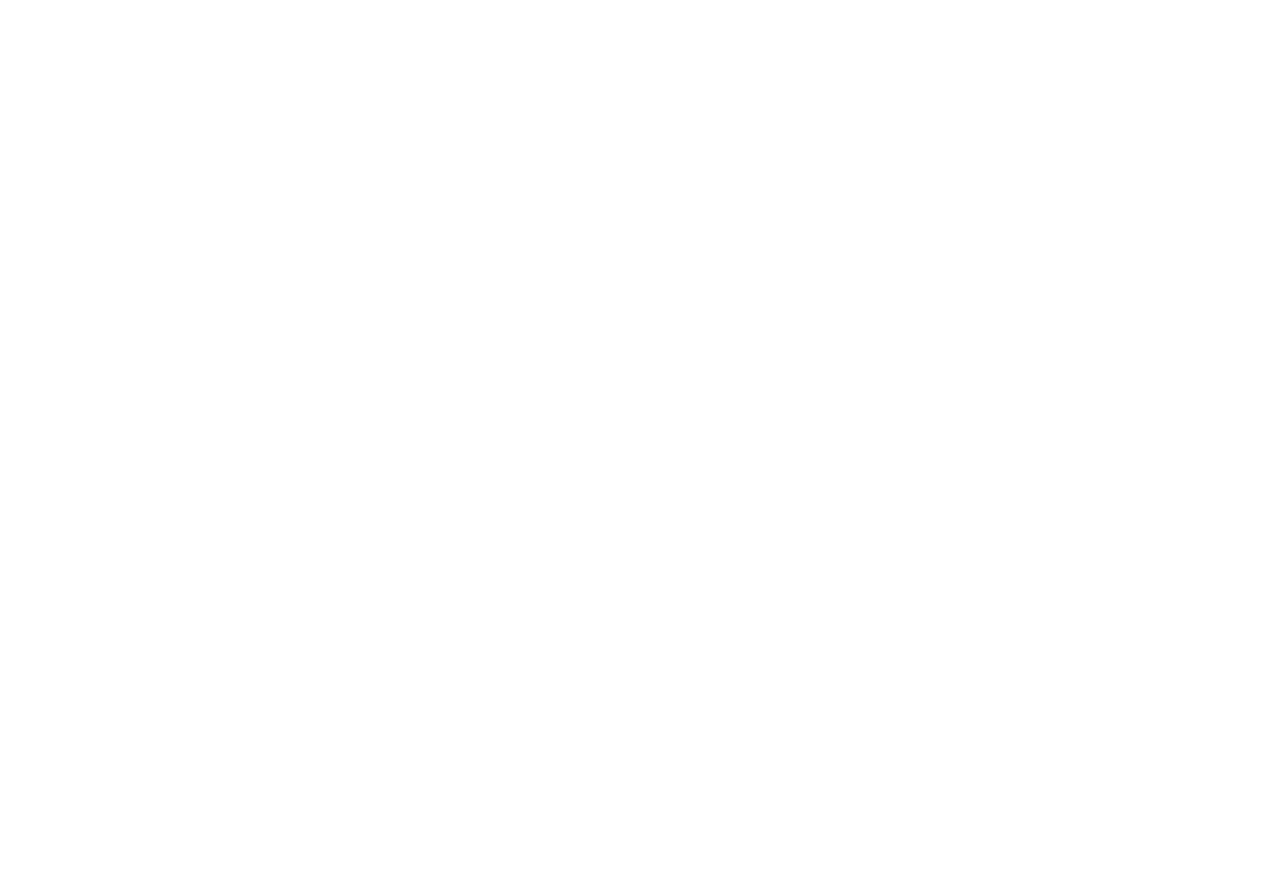
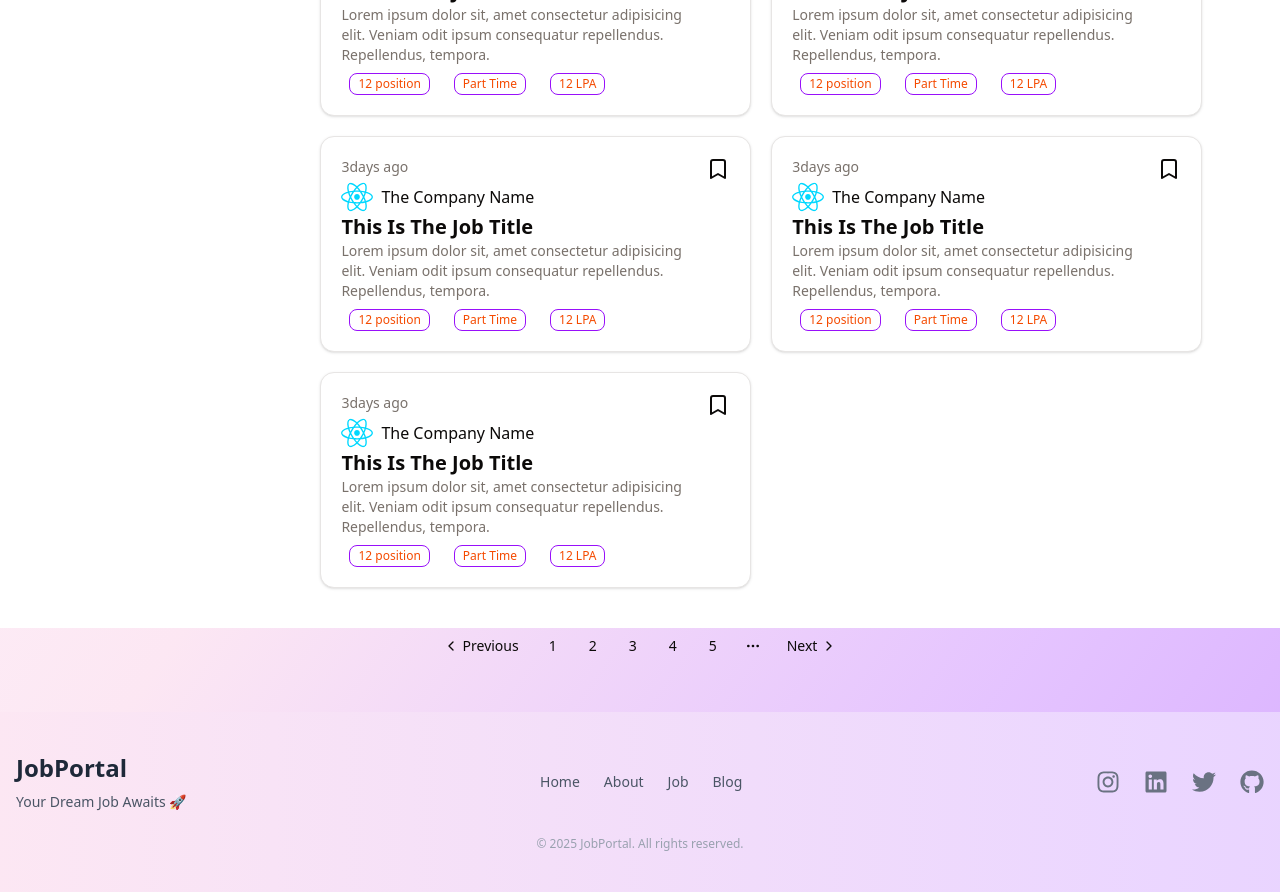
Before and after one commit to shivam-singh465/myjobportel, a React (Vite) app in the folder frontend/: page /job in a window 1280 px wide. Shown: the part 940-1832 px from the top of the page. Before the commit the page ends 800 px from the top, so only its background shows below. Built offline with nearby package versions, Linux system fonts and the light colour scheme.

Commit message:
i create he job  page almost

```diff
--- a/frontend/src/components/About.jsx
+++ b/frontend/src/components/About.jsx
@@ -1,9 +1,47 @@
-import React from 'react'
+import React from "react";
+import { Navbar,Footer } from "./index";
 
-function About() {
+const About = () => {
   return (
-    <div>About</div>
-  )
-}
+    <>
+      <Navbar />
 
-export default About
+      <section className="py-16 px-4 md:px-20">
+      <div className="max-w-6xl mx-auto text-center">
+        <h2 className="text-4xl md:text-5xl font-bold text-black mb-6">
+          About <span className="text-purple-600">JobPortal</span>
+        </h2>
+        <p className="text-gray-600 text-lg max-w-3xl mx-auto mb-10">
+          JobPortal is the <span className="text-purple-600 font-medium">#1 platform</span> to find your dream job.
+          We empower job seekers with smart tools and help recruiters find the right talent quickly.
+        </p>
+
+        <div className="grid md:grid-cols-3 gap-6 mt-10">
+          <div className="bg-white rounded-2xl shadow-md p-6 hover:shadow-xl border border-purple-100 transition">
+            <h3 className="text-xl font-semibold text-purple-600 mb-2">Job Seekers</h3>
+            <p className="text-gray-600">
+              Apply easily, track applications, and find roles that match your goals and skills.
+            </p>
+          </div>
+          <div className="bg-white rounded-2xl shadow-md p-6 hover:shadow-xl border border-purple-100 transition">
+            <h3 className="text-xl font-semibold text-purple-600 mb-2">Recruiters</h3>
+            <p className="text-gray-600">
+              Reach top talent fast with smart job posting and filtering tools.
+            </p>
+          </div>
+          <div className="bg-white rounded-2xl shadow-md p-6 hover:shadow-xl border border-purple-100 transition">
+            <h3 className="text-xl font-semibold text-purple-600 mb-2">Our Vision</h3>
+            <p className="text-gray-600">
+              To bridge the gap between passion and profession, globally and impactfully.
+            </p>
+          </div>
+        </div>
+      </div>
+    </section>
+    <Footer/>
+    </>
+
+  );
+};
+
+export default About;
--- /dev/null
+++ b/frontend/src/components/FilterCard/FilterCard.jsx
@@ -0,0 +1,9 @@
+import React from 'react'
+
+function FilterCard() {
+  return (
+    <div>FilterCard</div>
+  )
+}
+
+export default FilterCard
--- a/frontend/src/components/Job.jsx
+++ b/frontend/src/components/Job.jsx
@@ -1,9 +1,35 @@
 import React from 'react'
+import { Footer, Navbar, FilterCard, JobCard, UserPagination } from './index'
+import { Filter } from 'lucide-react'
+
+const jobsArray = [1, 2, 3, 4, 5, 6, 7, 8, 9, 10]
 
 function Job() {
   return (
     <div>
+      <Navbar />
+      <div className='flex justify-center gap-3 mt-5 bg-white py-5 px-[5%]' >
+        <div className='min-w-[20%] '>
+          <FilterCard />
+        </div>
 
+        <div className='min-w-[80%] grid grid-cols-2 gap-5  overflow-y-auto bg-white p-5'>
+
+          {
+            jobsArray.map((item, index) => {
+              return (
+                <JobCard key={index} />
+              )
+            })
+          }
+          <JobCard />
+
+        </div>
+
+      </div>
+
+          <UserPagination/>
+      <Footer />
     </div>
   )
 }
--- /dev/null
+++ b/frontend/src/components/UserPagination/UserPagination.jsx
@@ -0,0 +1,49 @@
+import React from 'react'
+import {
+    Pagination,
+    PaginationContent,
+    PaginationEllipsis,
+    PaginationItem,
+    PaginationLink,
+    PaginationNext,
+    PaginationPrevious,
+  } from "../ui/pagination"
+
+
+function UserPagination() {
+    return (
+        <div>
+            <Pagination>
+                <PaginationContent>
+                    <PaginationItem>
+                        <PaginationPrevious href="#" />
+                    </PaginationItem>
+                    <PaginationItem>
+                        <PaginationLink href="#">1</PaginationLink>
+                    </PaginationItem>
+                    <PaginationItem>
+                        <PaginationLink href="#">2</PaginationLink>
+                    </PaginationItem>
+                    <PaginationItem>
+                        <PaginationLink href="#">3</PaginationLink>
+                    </PaginationItem>
+                    <PaginationItem>
+                        <PaginationLink href="#">4</PaginationLink>
+                    </PaginationItem>
+                    <PaginationItem>
+                        <PaginationLink href="#">5</PaginationLink>
+                    </PaginationItem>
+                    <PaginationItem>
+                        <PaginationEllipsis />
+                    </PaginationItem>
+                    <PaginationItem>
+                        <PaginationNext href="#" />
+                    </PaginationItem>
+                </PaginationContent>
+            </Pagination>
+
+        </div>
+    )
+}
+
+export default UserPagination
--- /dev/null
+++ b/frontend/src/components/jobCard/JobCard.jsx
@@ -0,0 +1,37 @@
+import { Bookmark } from 'lucide-react'
+import React from 'react'
+import reactLogo from '../../assets/react.svg'
+import { Avatar, AvatarImage } from '../ui/avatar'
+import { Badge } from '../ui/badge'
+import { Card } from '../ui/card'
+
+function JobCard() {
+  return (
+    <Card className='p-5'>
+    <div>
+      <div className='flex justify-between w-full'>
+        <p className='text-muted-foreground text-sm'>3days ago</p>
+        <p><Bookmark/></p>
+      </div>
+      <div className='flex items-center capitalize text-md gap-2'>
+        <Avatar>
+          <AvatarImage src={reactLogo}/>
+        </Avatar>
+        <h2>The Company name</h2>
+      </div>
+      <div>
+        <h2 className='text-xl capitalize font-bold'>this is the job title</h2>
+        <p className='pe-10 text-sm text-muted-foreground'>Lorem ipsum dolor sit, amet consectetur adipisicing elit. Veniam odit ipsum consequatur repellendus. Repellendus, tempora.</p>
+      </div>
+      <div className='flex justify-start gap-2 pt-2'>
+        <Badge className={"text-orange-600 mx-2 px-2 border border-purple-600"} variant="ghost">12 position</Badge>
+        <Badge className={"text-orange-600 mx-2 px-2 border border-purple-600"} variant="ghost">Part Time</Badge>
+        <Badge className={"text-orange-600 mx-2 px-2 border border-purple-600"} variant="ghost">12 LPA</Badge>
+      </div>
+
+    </div>
+    </Card>
+  )
+}
+
+export default JobCard
--- a/frontend/src/components/ui/button.jsx
+++ b/frontend/src/components/ui/button.jsx
@@ -45,10 +45,10 @@
   const Comp = asChild ? Slot : "button"
 
   return (
-    (<Comp
+    <Comp
       data-slot="button"
       className={cn(buttonVariants({ variant, size, className }))}
-      {...props} />)
+      {...props} />
   );
 }
 
--- /dev/null
+++ b/frontend/src/components/ui/pagination.jsx
@@ -0,0 +1,118 @@
+import * as React from "react"
+import {
+  ChevronLeftIcon,
+  ChevronRightIcon,
+  MoreHorizontalIcon,
+} from "lucide-react"
+
+import { cn } from "@/lib/utils"
+import { buttonVariants } from "@/components/ui/button";
+
+function Pagination({
+  className,
+  ...props
+}) {
+  return (
+    <nav
+      role="navigation"
+      aria-label="pagination"
+      data-slot="pagination"
+      className={cn("mx-auto flex w-full justify-center", className)}
+      {...props} />
+  );
+}
+
+function PaginationContent({
+  className,
+  ...props
+}) {
+  return (
+    <ul
+      data-slot="pagination-content"
+      className={cn("flex flex-row items-center gap-1", className)}
+      {...props} />
+  );
+}
+
+function PaginationItem({
+  ...props
+}) {
+  return <li data-slot="pagination-item" {...props} />;
+}
+
+function PaginationLink({
+  className,
+  isActive,
+  size = "icon",
+  ...props
+}) {
+  return (
+    <a
+      aria-current={isActive ? "page" : undefined}
+      data-slot="pagination-link"
+      data-active={isActive}
+      className={cn(buttonVariants({
+        variant: isActive ? "outline" : "ghost",
+        size,
+      }), className)}
+      {...props} />
+  );
+}
+
+function PaginationPrevious({
+  className,
+  ...props
+}) {
+  return (
+    <PaginationLink
+      aria-label="Go to previous page"
+      size="default"
+      className={cn("gap-1 px-2.5 sm:pl-2.5", className)}
+      {...props}>
+      <ChevronLeftIcon />
+      <span className="hidden sm:block">Previous</span>
+    </PaginationLink>
+  );
+}
+
+function PaginationNext({
+  className,
+  ...props
+}) {
+  return (
+    <PaginationLink
+      aria-label="Go to next page"
+      size="default"
+      className={cn("gap-1 px-2.5 sm:pr-2.5", className)}
+      {...props}>
+      <span className="hidden sm:block">Next</span>
+      <ChevronRightIcon />
+    </PaginationLink>
+  );
+}
+
+function PaginationEllipsis({
+  className,
+  ...props
+}) {
+  return (
+    <span
+      aria-hidden
+      data-slot="pagination-ellipsis"
+      className={cn("flex size-9 items-center justify-center", className)}
+      {...props}>
+      <MoreHorizontalIcon className="size-4" />
+      <span className="sr-only">More pages</span>
+    </span>
+  );
+}
+
+export {
+  Pagination,
+  PaginationContent,
+  PaginationLink,
+  PaginationItem,
+  PaginationPrevious,
+  PaginationNext,
+  PaginationEllipsis,
+}
```
Also changed, not shown: frontend/src/components/index.js (+7 -1 lines), 1 other file (tests, documents, lock files or other folders).
